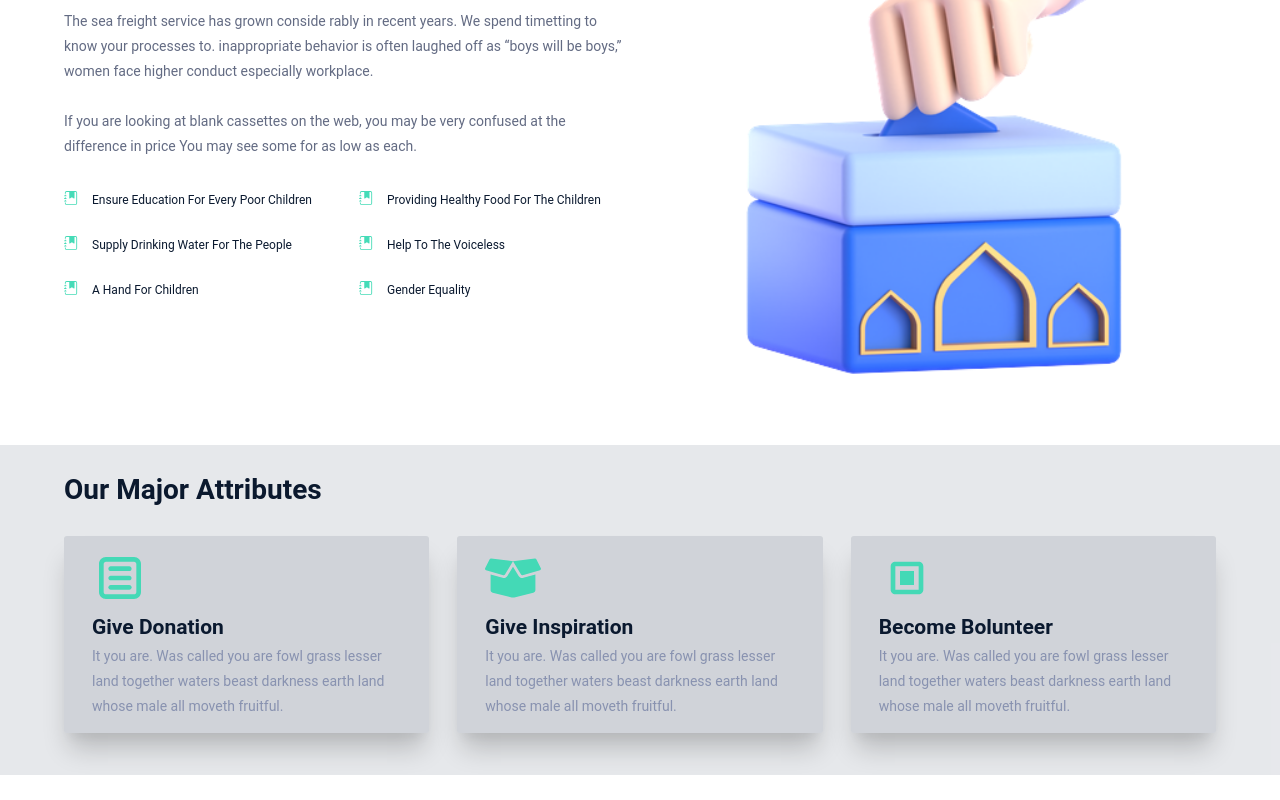
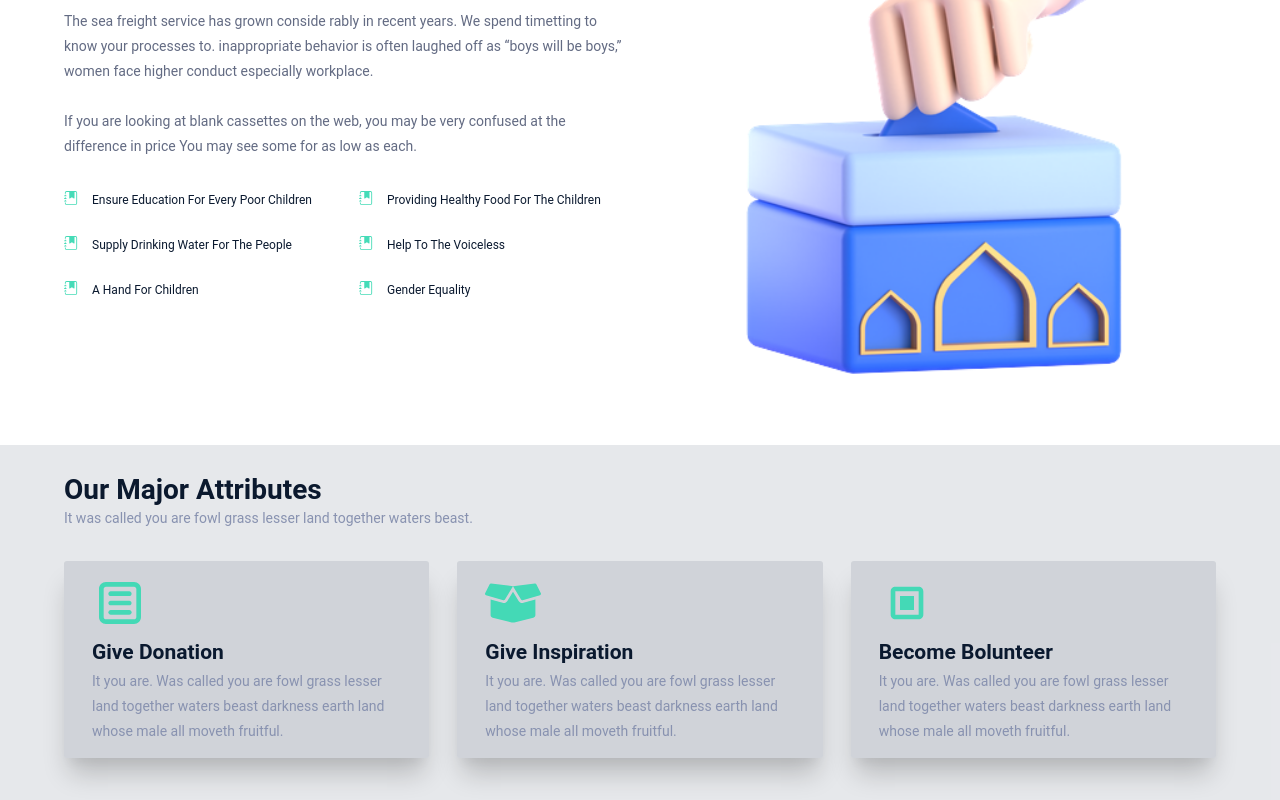
Before and after one commit to blyncnov/-Vitriol, a Next.js app: page / in a window 1280 px wide. Shown: the part 628-1428 px from the top of the page. Before the commit the page ends 1403 px from the top, so only its background shows below. Built offline with nearby package versions, Linux system fonts and the light colour scheme.

Commit message:
anti vitriol charity webapplication v12

```diff
--- a/components/FoundationAttribute.jsx
+++ b/components/FoundationAttribute.jsx
@@ -17,7 +17,6 @@ import {
     Constraints, Section,
     SectionInner, Divider,
     HeadingOne, Paragraph,
-    FlexBoxToRow
 } from "../styles/constants/Constants"
 
 
@@ -26,12 +25,15 @@ const Projects = () => {
         <>
             <AttributeContainer>
                 <Constraints>
-                    <FlexBoxToRow>
+                    <>
                         <HeadingOne color="#0B192E"
                             size="clamp(16px,5vw,2rem)"
                         > Our Major Attributes
                         </HeadingOne>
-                    </FlexBoxToRow>
+                        <Paragraph color="#8892B0">
+                            It was called you are fowl grass lesser land together waters beast.
+                        </Paragraph>
+                    </>
                     <br />
                     <Section padding="1em 0">
                         <SectionInner>
--- a/styles/styled/FoundationAttribute.js
+++ b/styles/styled/FoundationAttribute.js
@@ -23,9 +23,8 @@ transition: all 0.8s ease 0s;
 
 
 &:hover{
-    transform: translateY(-20px);
+    transform: translateY(-15px);
     box-shadow: rgba(0, 0, 0, 0.1) 0px 20px 10px -5px, rgba(0, 0, 0, 0.02) 0px 5px 4px -5px;
-  border-radius: 20px;
 }
 `
 
```
